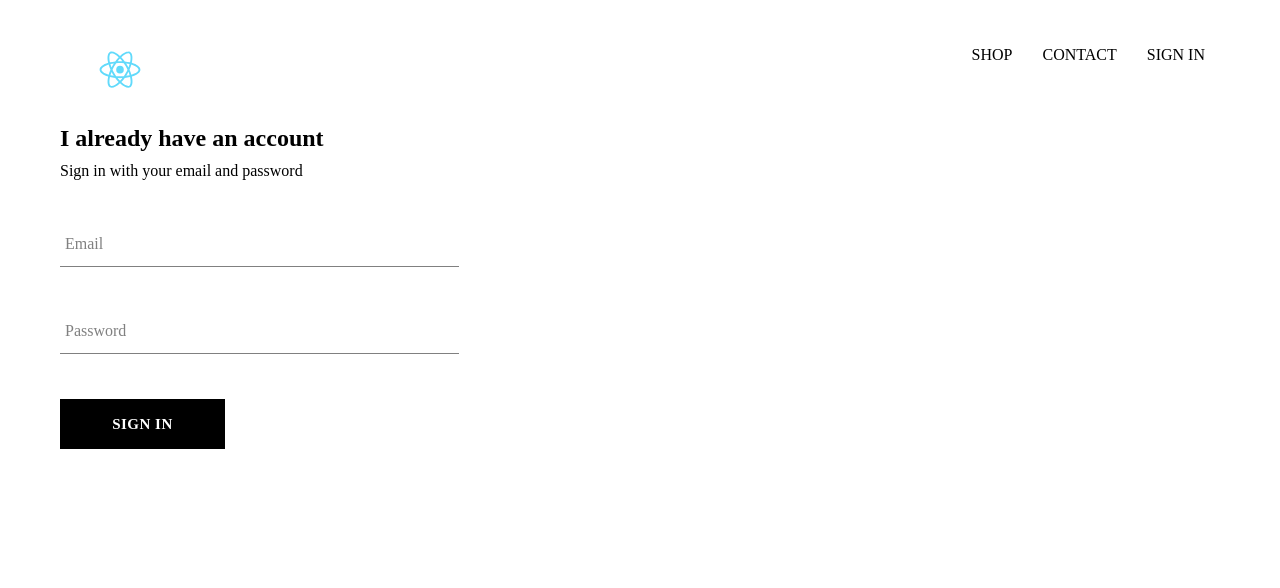
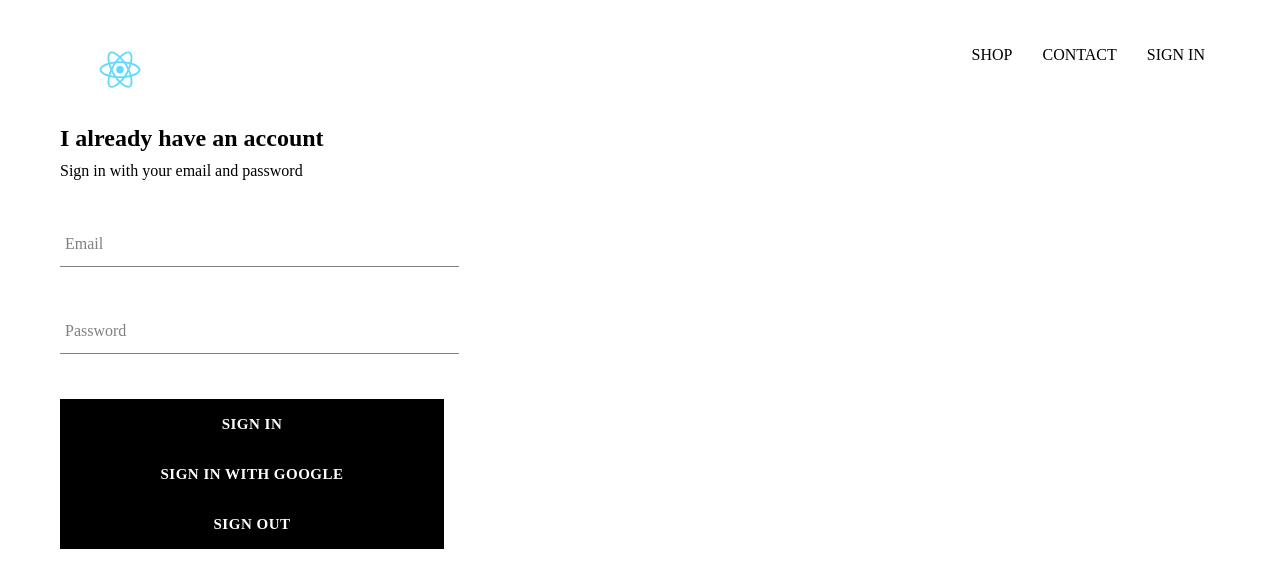
Before and after one commit to VamsiDevalla/devallas-clothing-store, a React (Create React App) app in the folder UI/: page /signin in a window 1280 px wide. Shown: the top 588 px of the page. Built offline with nearby package versions, Linux system fonts and the light colour scheme; no server answers; a web font is replaced by a local one.

Commit message:
adding fire base authentication

```diff
--- a/UI/package.json
+++ b/UI/package.json
@@ -6,6 +6,7 @@
     "@testing-library/jest-dom": "^5.11.4",
     "@testing-library/react": "^11.1.0",
     "@testing-library/user-event": "^12.1.10",
+    "firebase": "^9.2.0",
     "node-sass": "^6.0.1",
     "react": "^17.0.2",
     "react-dom": "^17.0.2",
--- a/UI/src/components/sign-in/sign-in.component.jsx
+++ b/UI/src/components/sign-in/sign-in.component.jsx
@@ -2,7 +2,11 @@ import { Component } from "react";
 import "./sign-in.styles.scss";
 import FormInput from "../form-input/form-input.component";
 import Button from "../button/button.component";
-
+import {
+  emailSignIn,
+  signInWithGoogle,
+  signOut,
+} from "../../firebase/firebase-utils";
 class SignIn extends Component {
   constructor(props) {
     super(props);
@@ -12,15 +16,18 @@ class SignIn extends Component {
     };
   }
 
-  handleSubmit = (event) => {
+  signIn = async (event, handler, email, password) => {
     event.preventDefault();
-    this.setState({
-      email: "",
-      password: "",
-    });
+    try {
+      const uc = await handler(email, password);
+      console.log(uc, uc.user);
+    } catch (e) {
+      console.log(e);
+    }
   };
 
   handleChange = (event) => {
+    event.preventDefault();
     const { name, value } = event.target;
     this.setState({ [name]: value });
   };
@@ -48,8 +55,16 @@ class SignIn extends Component {
             value={password}
             required
           />
-          <Button onClick={this.handleSubmit}>SIGN IN</Button>
         </form>
+        <Button
+          onClick={(event) => this.signIn(event, emailSignIn, email, password)}
+        >
+          SIGN IN
+        </Button>
+        <Button onClick={(event) => this.signIn(event, signInWithGoogle)}>
+          SIGN IN WITH GOOGLE
+        </Button>
+        <Button onClick={signOut}>SIGN OUT</Button>
       </div>
     );
   }
--- /dev/null
+++ b/UI/src/firebase/firebase-utils.js
@@ -0,0 +1,56 @@
+// Import the functions you need from the SDKs you need
+import { initializeApp } from "firebase/app";
+import {
+  getAuth,
+  createUserWithEmailAndPassword,
+  signInWithEmailAndPassword,
+  GoogleAuthProvider,
+  signInWithPopup,
+  onAuthStateChanged,
+} from "firebase/auth";
+// TODO: Add SDKs for Firebase products that you want to use
+// https://firebase.google.com/docs/web/setup#available-libraries
+
+// Your web app's Firebase configuration
+const firebaseConfig = {
+  apiKey: "AIzaSyCSYVtYpVMBom0dIp3Gsz6DM754ln-9EzU",
+  authDomain: "devalla-clothing-store.firebaseapp.com",
+  projectId: "devalla-clothing-store",
+  storageBucket: "devalla-clothing-store.appspot.com",
+  messagingSenderId: "951776784342",
+  appId: "1:951776784342:web:b41bcdb56359f85b4ffe77",
+};
+
+// Initialize Firebase
+const app = initializeApp(firebaseConfig);
+const auth = getAuth(app);
+
+onAuthStateChanged(auth, (user) => {
+  if (user) {
+    // User is signed in, see docs for a list of available properties
+    // https://firebase.google.com/docs/reference/js/firebase.User
+    const uid = user.uid;
+    console.log(uid);
+    // ...
+  } else {
+    // User is signed out
+    // ...
+    console.log("sign out");
+  }
+});
+
+const provider = new GoogleAuthProvider();
+export const signInWithGoogle = () => signInWithPopup(auth, provider);
+
+export const emailSignIn = (email, password) => {
+  console.log(email, password);
+  return signInWithEmailAndPassword(auth, email, password);
+};
+
+export const emailSignUp = (email, password) => {
+  return createUserWithEmailAndPassword(auth, email, password);
+};
+
+export const signOut = () => auth.signOut();
+
+export default auth;
```
Also changed, not shown: UI/src/components/sign-up/sign-up.component.jsx (added), UI/src/components/sign-up/sign-up.styles.scss (added), 1 other file (tests, documents, lock files or other folders).
